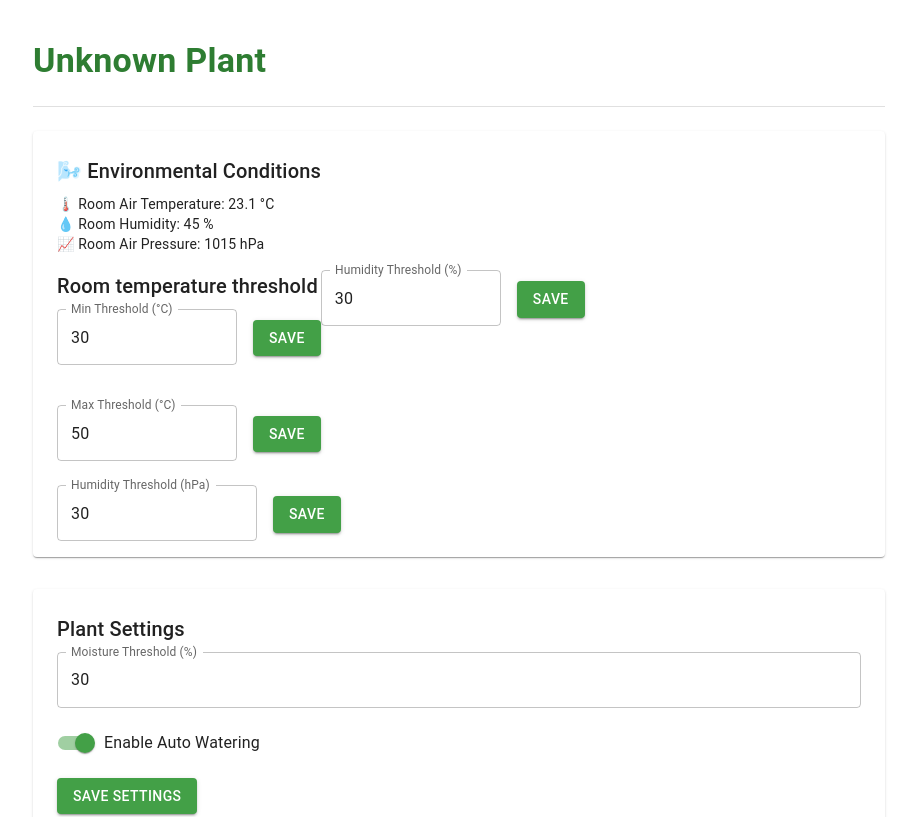
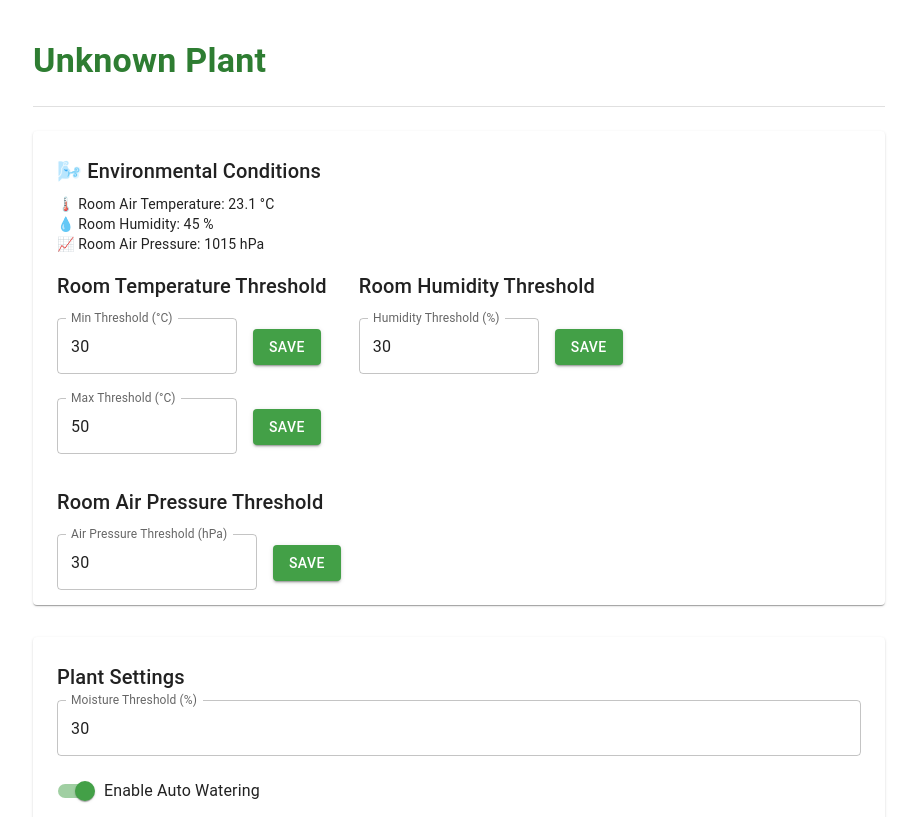
Before and after one commit to KarlaSmuk/SmartLeaf, a React (Vite) app in the folder frontend/: page /plant/1 in a window 1280 px wide. Shown: the top 817 px of the page, without its empty margins (181-1098 px from the left). Built offline with nearby package versions, Linux system fonts and the light colour scheme; no server answers.

Commit message:
added thresholds for every value

```diff
--- a/frontend/src/pages/PlantDetailPage.tsx
+++ b/frontend/src/pages/PlantDetailPage.tsx
@@ -76,14 +76,14 @@ function PlantDetailPage() {
           {airEntities[2]?.attributes.pressure ?? "-"} hPa
         </Typography>
 
-        <Box sx={{ display: "flex", flexWrap: "wrap", mt: 2 }}>
+        <Box sx={{ display: "flex", gap: 4, flexWrap: "wrap", mt: 2 }}>
           <Box
             sx={{ display: "flex", alignItems: "baseline" }}
             display={"flex"}
             flexDirection={"column"}
           >
-            <Typography variant="h6" gutterBottom>
-              Room temperature threshold
+            <Typography variant="h6" gutterBottom sx={{ mb: 2 }}>
+              Room Temperature Threshold
             </Typography>
 
             <Box display={"flex"} flexDirection="column">
@@ -96,7 +96,7 @@ function PlantDetailPage() {
                   onChange={(e) =>
                     setTempMinTreshold(parseFloat(e.target.value))
                   }
-                  sx={{ mb: 2, width: "180px" }}
+                  sx={{ width: "180px" }}
                 />
                 <Button
                   variant="contained"
@@ -135,16 +135,21 @@ function PlantDetailPage() {
             </Box>
           </Box>
 
+          <Box sx={{ display: "flex", flexDirection: "column" }}>
+            <Typography variant="h6" gutterBottom sx={{ mb: 2 }}>
+              Room Humidity Threshold
+            </Typography>
             <Box sx={{ display: "flex", alignItems: "baseline" }}>
               <TextField
                 fullWidth
                 label="Humidity Threshold (%)"
                 type="number"
                 value={humidityThreshold}
-              onChange={(e) => setHumidityThreshold(parseFloat(e.target.value))}
-              sx={{ mb: 2, width: "180px", height: "10px" }}
+                onChange={(e) =>
+                  setHumidityThreshold(parseFloat(e.target.value))
+                }
+                sx={{ width: "180px", height: "10px" }}
               />
-            <Box>
               <Button
                 variant="contained"
                 color="primary"
@@ -157,17 +162,21 @@ function PlantDetailPage() {
               </Button>
             </Box>
           </Box>
-
-          <Box sx={{ mt: 3, display: "flex", alignItems: "baseline" }}>
+          <Box sx={{ display: "flex", flexDirection: "column" }}>
+            <Typography variant="h6" gutterBottom sx={{ mb: 2 }}>
+              Room Air Pressure Threshold
+            </Typography>
+            <Box sx={{ display: "flex", alignItems: "baseline" }}>
               <TextField
                 fullWidth
-              label="Humidity Threshold (hPa)"
+                label="Air Pressure Threshold (hPa)"
                 type="number"
                 value={pressureThreshold}
-              onChange={(e) => setPressureThreshold(parseFloat(e.target.value))}
+                onChange={(e) =>
+                  setPressureThreshold(parseFloat(e.target.value))
+                }
                 sx={{ mb: 2, width: "200px", height: "10px" }}
               />
-            <Box>
               <Button
                 variant="contained"
                 color="primary"
```
Lines whose indentation alone changed are shown as unchanged.
